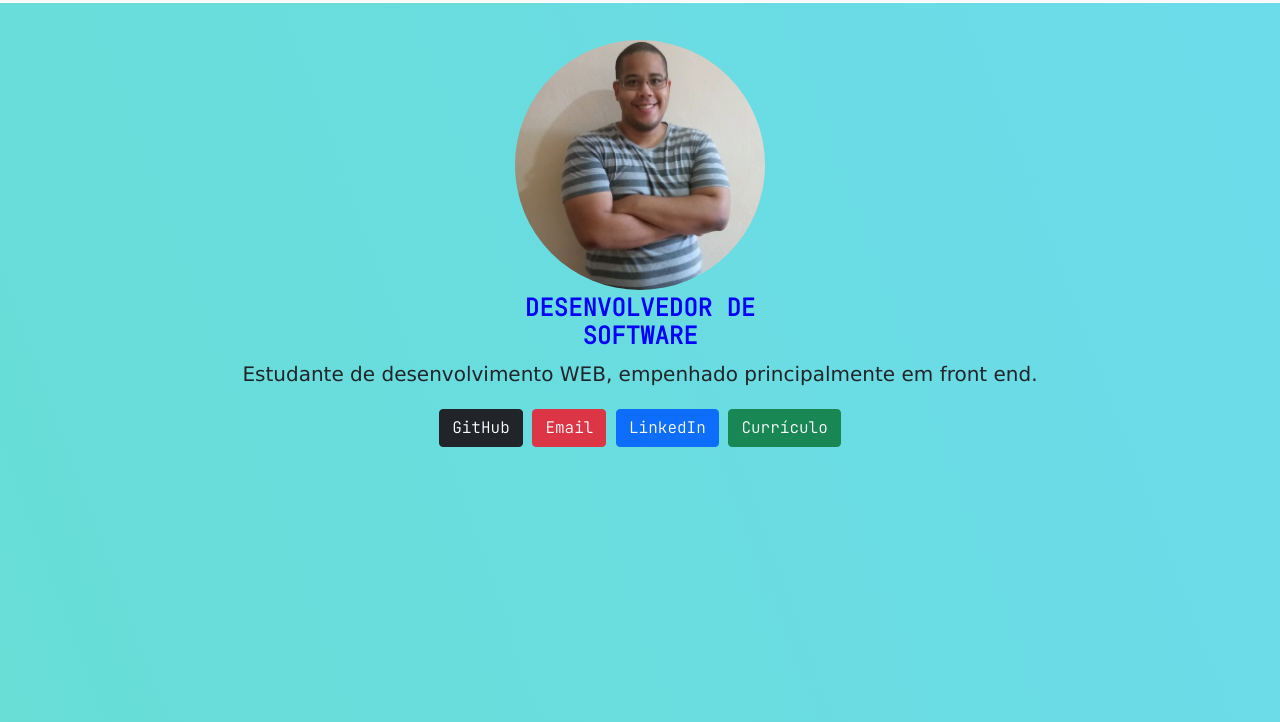
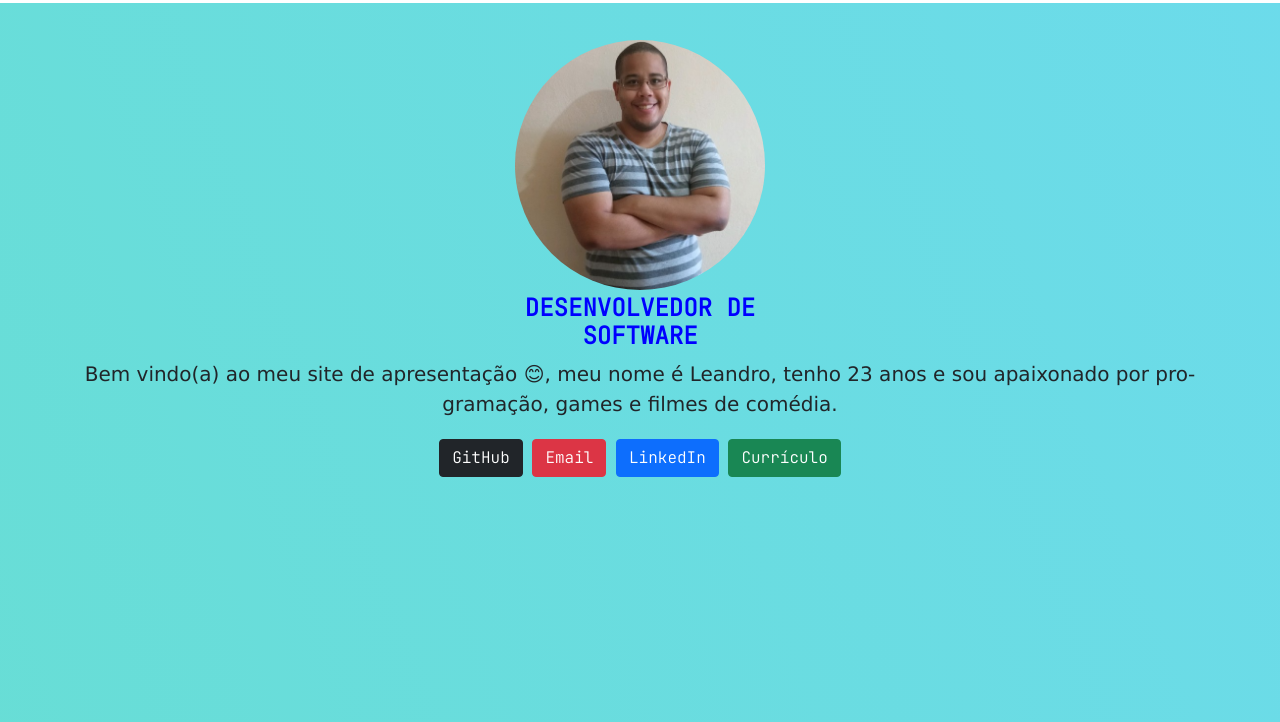
Before and after one commit to leandromsilva/portfolio2, a plain HTML site: page index.html in a window 1280 px wide. Shown: the part 78-800 px from the top of the page. Drawn offline with nearby package versions, Linux system fonts and the light colour scheme.

Commit message:
About me addition

```diff
--- a/index.html
+++ b/index.html
@@ -46,8 +46,8 @@
 		<div class="container mt-1 col">
 			<img width="250" id="myimg" class="img-fluid mb-1" src="img/me.png">
 			<h1>Desenvolvedor de<br>Software</h1>
-			<p class="lead">
-				Estudante de desenvolvimento WEB, empenhado principalmente em front end.
+			<p class="lead auto">
+				Bem vindo(a) ao meu site de apresentação 😊, meu nome é Leandro, tenho 23 anos e sou apaixonado por programação, games e filmes de comédia.
 			</p>
 			<a class="btn btn-dark my-1" href="https://github.com/leandromsilva" target="_blank">GitHub</a>
 			<a class="btn btn-danger my-1" href="mailto:lmrsilva@outlook.com" target="_blank">Email</a>
```
